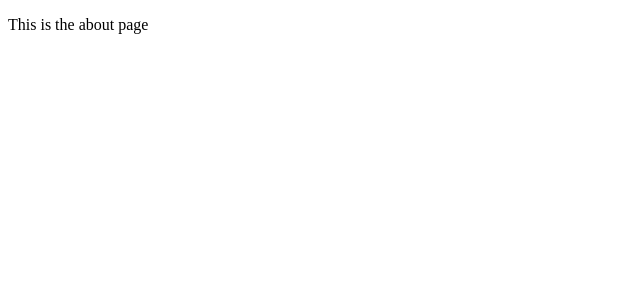
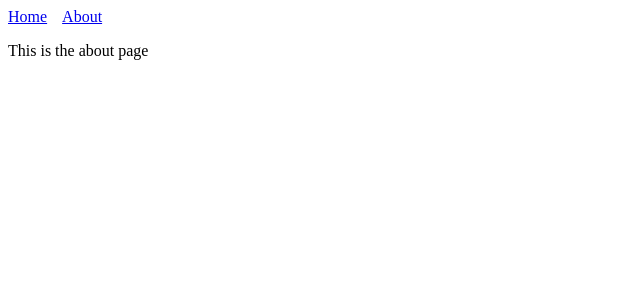
Before and after one commit to s-osa/playground, a Next.js app in the folder hello-next/: page /about in a window 1280 px wide. Shown: the top 300 px of the page, without its empty margins (0-640 px from the left). Built offline with nearby package versions, Linux system fonts and the light colour scheme.

Commit message:
Header component

```diff
--- /dev/null
+++ b/hello-next/components/Header.js
@@ -0,0 +1,18 @@
+import Link from 'next/link';
+
+const linkStyle = {
+    marginRight: 15
+};
+
+const Header = () => (
+    <div>
+      <Link href="/">
+        <a style={linkStyle}>Home</a>
+      </Link>
+      <Link href="/about">
+        <a style={linkStyle}>About</a>
+      </Link>
+    </div>
+);
+
+export default Header;
--- a/hello-next/pages/about.js
+++ b/hello-next/pages/about.js
@@ -1,7 +1,10 @@
+import Header from '../components/Header';
+
 export default function About() {
-    return (
-          <div>
-            <p>This is the about page</p>
-          </div>
-        );
+  return (
+    <div>
+    <Header />
+    <p>This is the about page</p>
+    </div>
+  );
 }
```
Also changed, not shown: hello-next/pages/index.js (+6 -8 lines).
